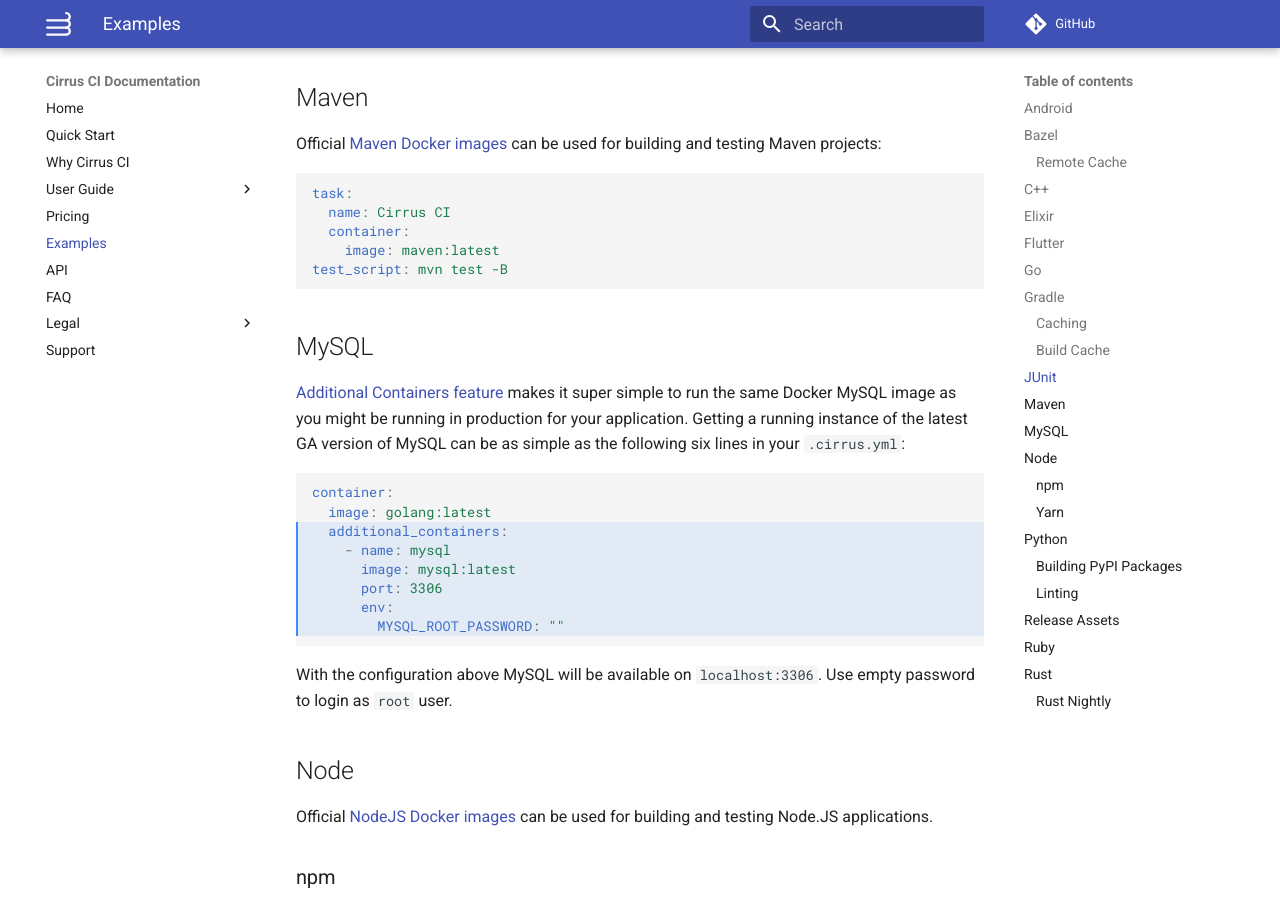
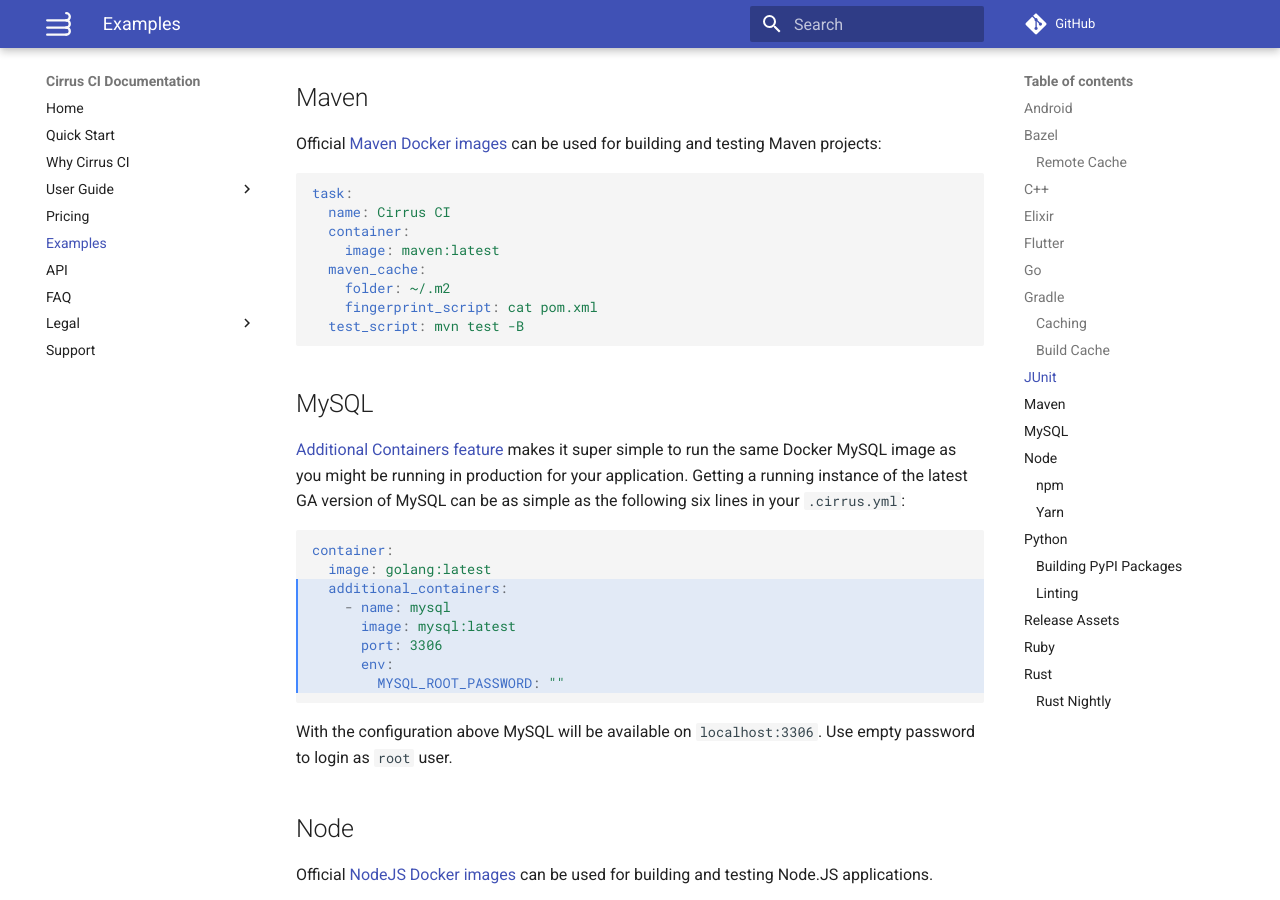
Before and after one commit to cirruslabs/cirrus-ci-docs, an MkDocs documentation site: the page built from docs/examples.md, in a window 1280 px wide and 900 px high, scrolled down 4637 px. Built offline with MkDocs 1.6.1 and Material for MkDocs 9.7.7, drawn with Linux system fonts in a browser that asks for light colours; comment, search, counter and statistics services are not loaded.

Commit message:
maven :clap: cache :clap:

````diff
--- a/docs/examples.md
+++ b/docs/examples.md
@@ -220,7 +220,10 @@ task:
   name: Cirrus CI
   container:
     image: maven:latest
-test_script: mvn test -B
+  maven_cache:
+    folder: ~/.m2
+    fingerprint_script: cat pom.xml
+  test_script: mvn test -B
 ```
 
 ## MySQL
````
